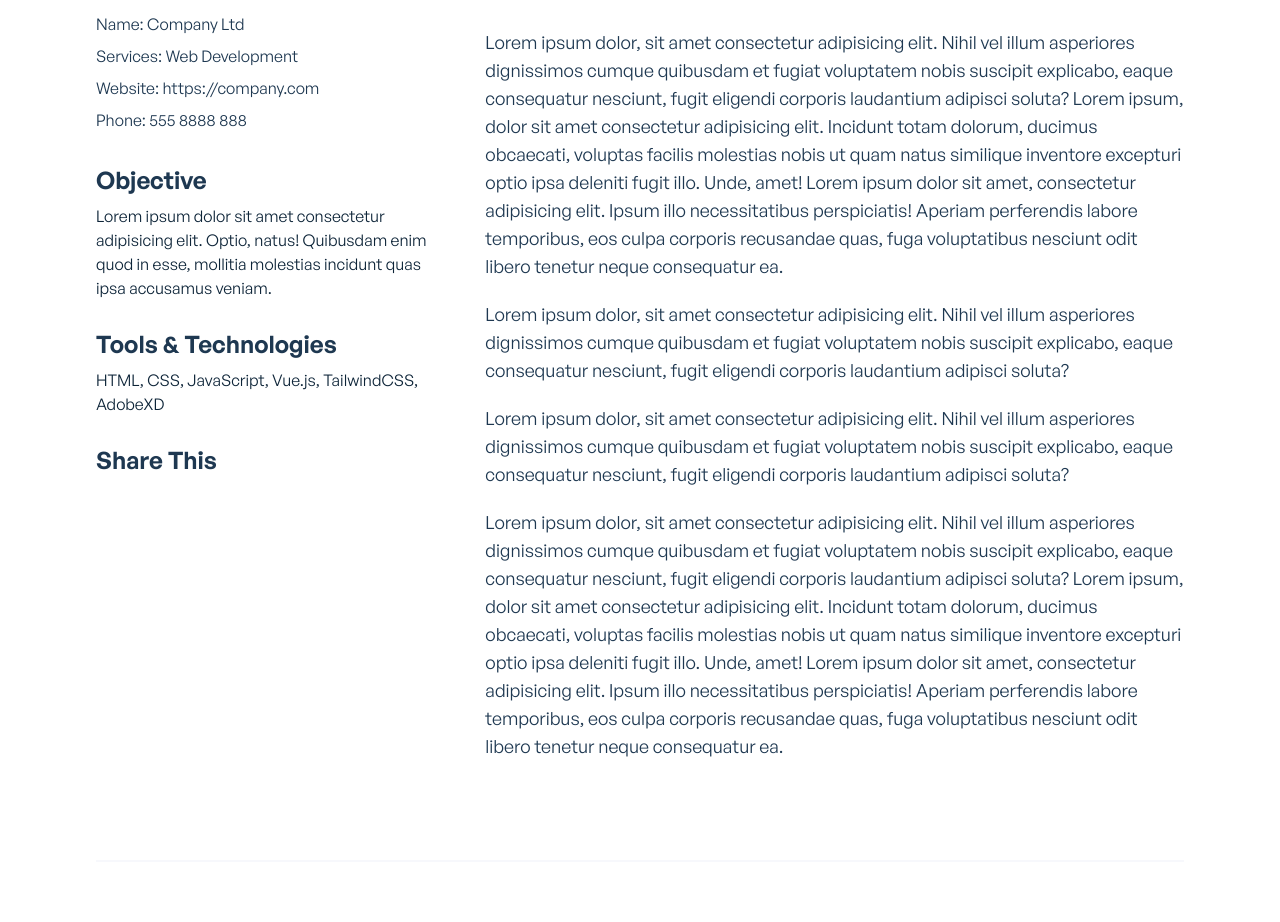
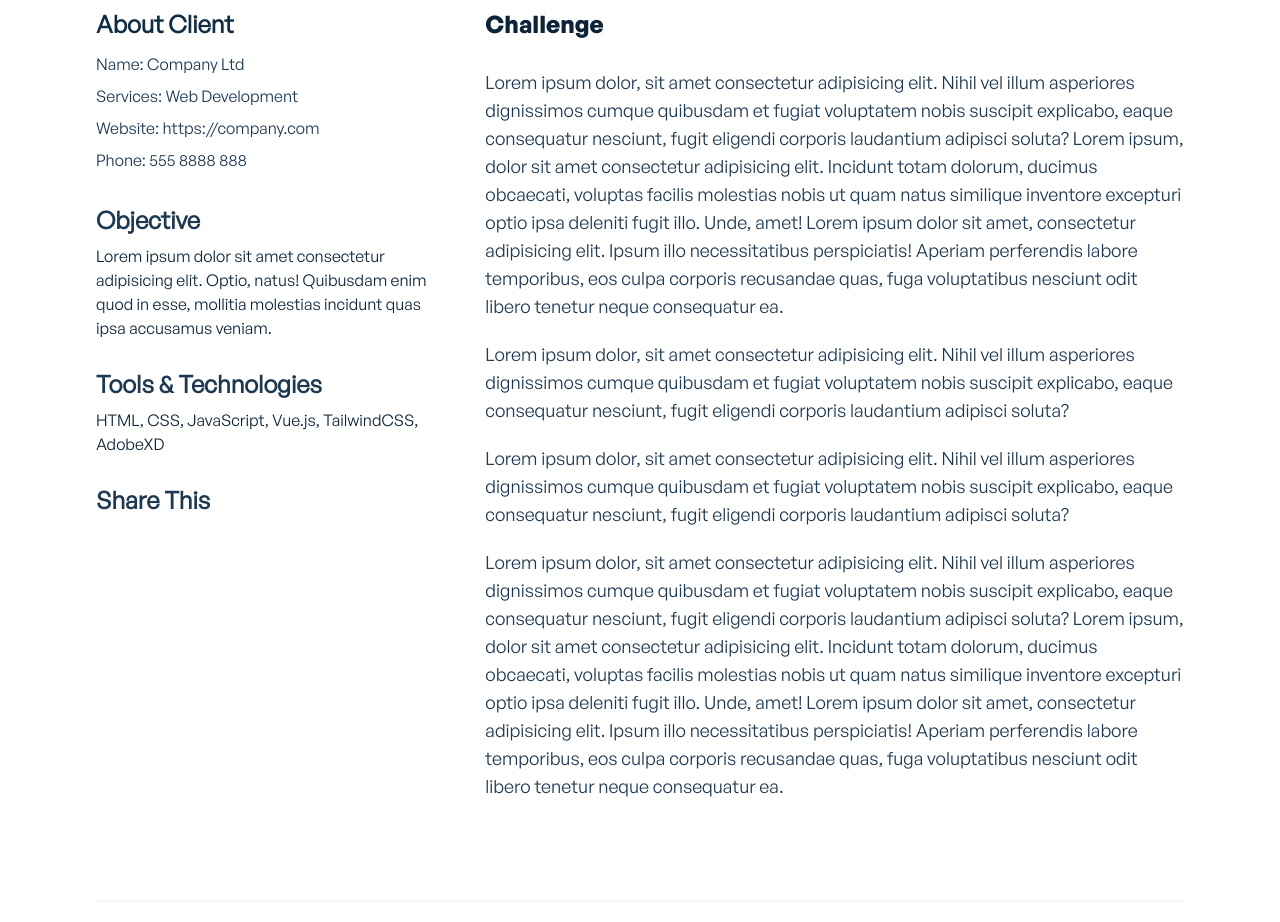
Before and after one commit to Hornet-Developer/Portfolio-Next.js, a Next.js app: page /projects/1 in a window 1280 px wide. Shown: the part 692-1614 px from the top of the page. Built offline with nearby package versions, Linux system fonts and the light colour scheme.

Commit message:
Projects fonts refactoring and colors

```diff
--- a/components/projects/ProjectSingle.js
+++ b/components/projects/ProjectSingle.js
@@ -31,7 +31,7 @@
 						/>
 					</div>
 					<div className="text-center px-4 py-6">
-						<p className="text-2xl text-ternary-dark dark:text-ternary-light font-semibold mb-2">
+						<p className="font-general-medium text-xl md:text-2xl text-ternary-dark dark:text-ternary-light mb-2">
 							{props.title}
 						</p>
 						<span className="text-lg text-ternary-dark dark:text-ternary-light">
--- a/components/projects/ProjectsGrid.js
+++ b/components/projects/ProjectsGrid.js
@@ -27,9 +27,9 @@
 	});
 
 	return (
-		<section className="py-5 mt-5 md:mt-10">
+		<section className="py-5 sm:py-10 mt-5 sm:mt-10">
 			<div className="text-center">
-				<p className="text-2xl sm:text-5xl font-semibold mb-3 text-ternary-dark dark:text-ternary-light">
+				<p className="font-general-medium text-2xl sm:text-4xl mb-1 text-ternary-dark dark:text-ternary-light">
 					Projects portfolio
 				</p>
 			</div>
@@ -37,11 +37,11 @@
 			<div className="mt-10 sm:mt-16">
 				<h3
 					className="
+                        font-general-regular
                         text-center text-secondary-dark
                         dark:text-ternary-light
                         text-md
                         sm:text-xl
-                        font-normal
                         mb-3
                         "
 				>
@@ -77,6 +77,7 @@
 								setSearchProject(e.target.value);
 							}}
 							className="
+                                ont-general-medium
                                 pl-3
                                 pr-1
                                 sm:px-4
--- a/components/projects/RelatedProjects.js
+++ b/components/projects/RelatedProjects.js
@@ -30,7 +30,7 @@
 function RelatedProjects() {
 	return (
 		<div className="mt-10 pt-10 sm:pt-14 sm:mt-20 border-t-2 border-primary-light dark:border-secondary-dark">
-			<p className="text-primary-dark dark:text-primary-light text-3xl font-bold mb-10 sm:mb-14 text-left">
+			<p className="font-general-regular text-primary-dark dark:text-primary-light text-3xl font-bold mb-10 sm:mb-14 text-left">
 				{RelatedProject.title}
 			</p>
 
--- a/pages/projects/[id].js
+++ b/pages/projects/[id].js
@@ -11,24 +11,25 @@
 
 			{/* Header */}
 			<div>
-				<p className="text-left text-3xl sm:text-4xl font-bold text-primary-dark dark:text-primary-light mt-7 sm:mt-10 mb-7">
+				<p className="font-general-medium text-left text-3xl sm:text-4xl font-bold text-primary-dark dark:text-primary-light mt-14 sm:mt-20 mb-7">
 					{props.project.ProjectHeader.title}
 				</p>
 				<div className="flex">
 					<div className="flex items-center mr-10">
 						<FiClock className="text-xl text-ternary-dark dark:text-ternary-light" />
-						<span className="ml-2 leading-none text-primary-dark dark:text-primary-light">
+						<span className="font-general-regular ml-2 leading-none text-primary-dark dark:text-primary-light">
 							{props.project.ProjectHeader.publishDate}
 						</span>
 					</div>
 					<div className="flex items-center">
 						<FiTag className="w-4 h-4 text-ternary-dark dark:text-ternary-light" />
-						<span className="ml-2 leading-none text-primary-dark dark:text-primary-light">
+						<span className="font-general-regular ml-2 leading-none text-primary-dark dark:text-primary-light">
 							{props.project.ProjectHeader.tags}
 						</span>
 					</div>
 				</div>
 			</div>
+
 			{/* Gallery */}
 			<div className="grid grid-cols-1 sm:grid-cols-3 sm:gap-10 mt-12">
 				{props.project.ProjectImages.map((project) => {
@@ -47,12 +48,13 @@
 					);
 				})}
 			</div>
+
 			{/* Info */}
 			<div className="block sm:flex gap-0 sm:gap-10 mt-14">
 				<div className="w-full sm:w-1/3 text-left">
-					{/* Single project client details start */}
+					{/* Single project client details */}
 					<div className="mb-7">
-						<p className="text-2xl font-semibold text-secondary-dark dark:text-secondary-light mb-2">
+						<p className="font-general-regular text-2xl font-semibold text-secondary-dark dark:text-secondary-light mb-2">
 							{props.project.ProjectInfo.ClientHeading}
 						</p>
 						<ul className="leading-loose">
@@ -60,7 +62,7 @@
 								(info) => {
 									return (
 										<li
-											className="text-ternary-dark dark:text-ternary-light"
+											className="font-general-regular text-ternary-dark dark:text-ternary-light"
 											key={info.id}
 										>
 											<span>{info.title}: </span>
@@ -69,7 +71,7 @@
 												className={
 													info.title === 'Website' ||
 													info.title === 'Phone'
-														? 'hover:underline cursor-pointer'
+														? 'hover:underline hover:text-indigo-500 dark:hover:text-indigo-400 cursor-pointer duration-300'
 														: ''
 												}
 												aria-label="Project Website and Phone"
@@ -82,35 +84,32 @@
 							)}
 						</ul>
 					</div>
-					{/* Single project client details end */}
 
-					{/* Single project objectives start */}
+					{/* Single project objectives */}
 					<div className="mb-7">
-						<p className="text-2xl font-semibold text-ternary-dark dark:text-ternary-light mb-2">
+						<p className="font-general-regular text-2xl font-semibold text-ternary-dark dark:text-ternary-light mb-2">
 							{props.project.ProjectInfo.ObjectivesHeading}
 						</p>
-						<p className="text-primary-dark dark:text-ternary-light">
+						<p className="font-general-regular text-primary-dark dark:text-ternary-light">
 							{props.project.ProjectInfo.ObjectivesDetails}
 						</p>
 					</div>
-					{/* Single project objectives end */}
 
-					{/* Single project technologies start */}
+					{/* Single project technologies */}
 					<div className="mb-7">
-						<p className="text-2xl font-semibold text-ternary-dark dark:text-ternary-light mb-2">
+						<p className="font-general-regular text-2xl font-semibold text-ternary-dark dark:text-ternary-light mb-2">
 							{props.project.ProjectInfo.Technologies[0].title}
 						</p>
-						<p className="text-primary-dark dark:text-ternary-light">
+						<p className="font-general-regular text-primary-dark dark:text-ternary-light">
 							{props.project.ProjectInfo.Technologies[0].techs.join(
 								', '
 							)}
 						</p>
 					</div>
-					{/* Single project technologies end */}
 
-					{/* Single project social sharing start */}
+					{/* Single project social sharing */}
 					<div>
-						<p className="text-2xl font-semibold text-ternary-dark dark:text-ternary-light mb-2">
+						<p className="font-general-regular text-2xl font-semibold text-ternary-dark dark:text-ternary-light mb-2">
 							{props.project.ProjectInfo.SocialSharingHeading}
 						</p>
 						{/* <div className="flex items-center gap-3 mt-5">
@@ -122,7 +121,7 @@
 										target="__blank"
 										passHref={true}
 										aria-label="Share Project"
-										className="bg-ternary-light dark:bg-ternary-dark text-gray-400 hover:text-primary-dark dark:hover:text-primary-light p-2 rounded-lg shadow-sm"
+										className="bg-ternary-light dark:bg-ternary-dark text-gray-400 hover:text-primary-dark dark:hover:text-primary-light p-2 rounded-lg shadow-sm duration-500"
 									>
 										<span className="text-lg lg:text-2xl">
 											{social.icon}
@@ -132,11 +131,9 @@
 							)}
 						</div> */}
 					</div>
-					{/* Single project social sharing end */}
 				</div>
-				{/*  Single project left section details end */}
 
-				{/*  Single project right section details start */}
+				{/*  Single project right section details */}
 				<div className="w-full sm:w-2/3 text-left mt-10 sm:mt-0">
 					<p className="text-primary-dark dark:text-primary-light text-2xl font-bold mb-7">
 						{props.project.ProjectInfo.ProjectDetailsHeading}
@@ -145,16 +142,15 @@
 						return (
 							<p
 								key={details.id}
-								className="mb-5 text-lg text-ternary-dark dark:text-ternary-light"
+								className="font-general-regular mb-5 text-lg text-ternary-dark dark:text-ternary-light"
 							>
 								{details.details}
 							</p>
 						);
 					})}
 				</div>
-				{/* Single project right section details end  */}
 			</div>
-			{/* Related Projects */}
+
 			<RelatedProjects />
 		</div>
 	);
--- a/pages/projects/index.js
+++ b/pages/projects/index.js
@@ -5,6 +5,7 @@
 	return (
 		<div className="container mx-auto">
 			<PagesMetaHead title="Projects" />
+
 			<ProjectsGrid />
 		</div>
 	);
```
